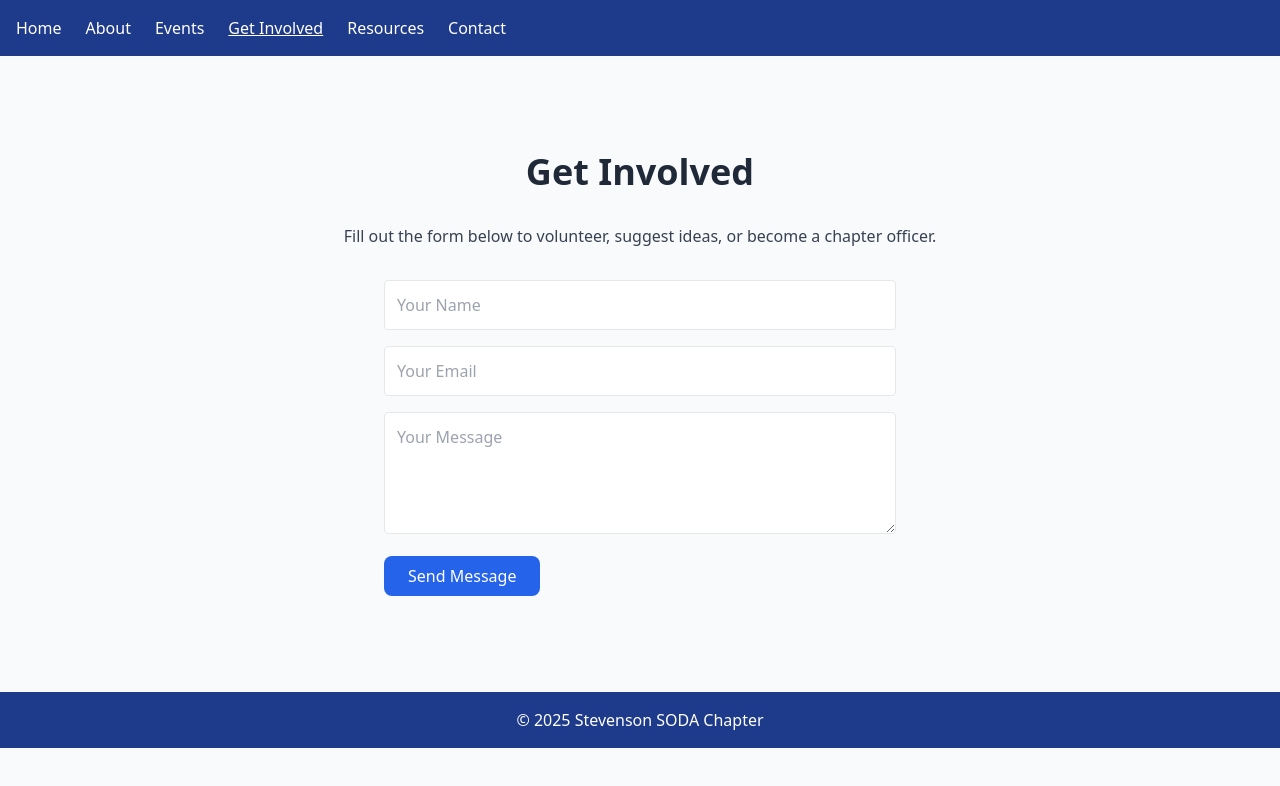
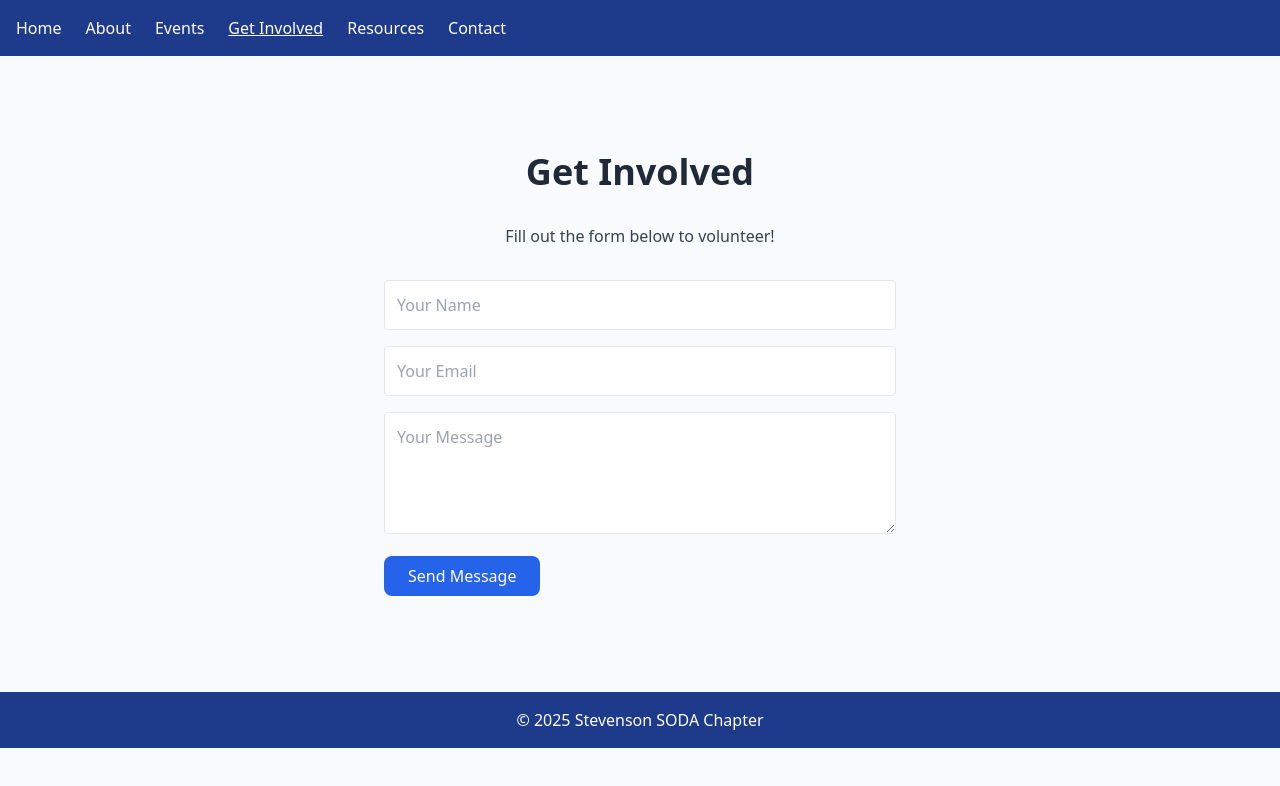
Before and after one commit to rheaSeera/soda-stevenson, a Next.js app: page /get-involved in a window 1280 px wide. Shown: the top 786 px of the page. Built offline with nearby package versions, Linux system fonts and the light colour scheme.

Commit message:
Update page.tsx

```diff
--- a/app/get-involved/page.tsx
+++ b/app/get-involved/page.tsx
@@ -6,7 +6,7 @@ export default function GetInvolvedPage() {
     <section className="py-16">
       <h1 className="text-4xl font-bold text-center mb-8">Get Involved</h1>
       <p className="max-w-2xl mx-auto text-center text-gray-700 mb-8">
-        Fill out the form below to volunteer, suggest ideas, or become a chapter officer.
+        Fill out the form below to volunteer!
       </p>
       <ContactForm />
     </section>
```
